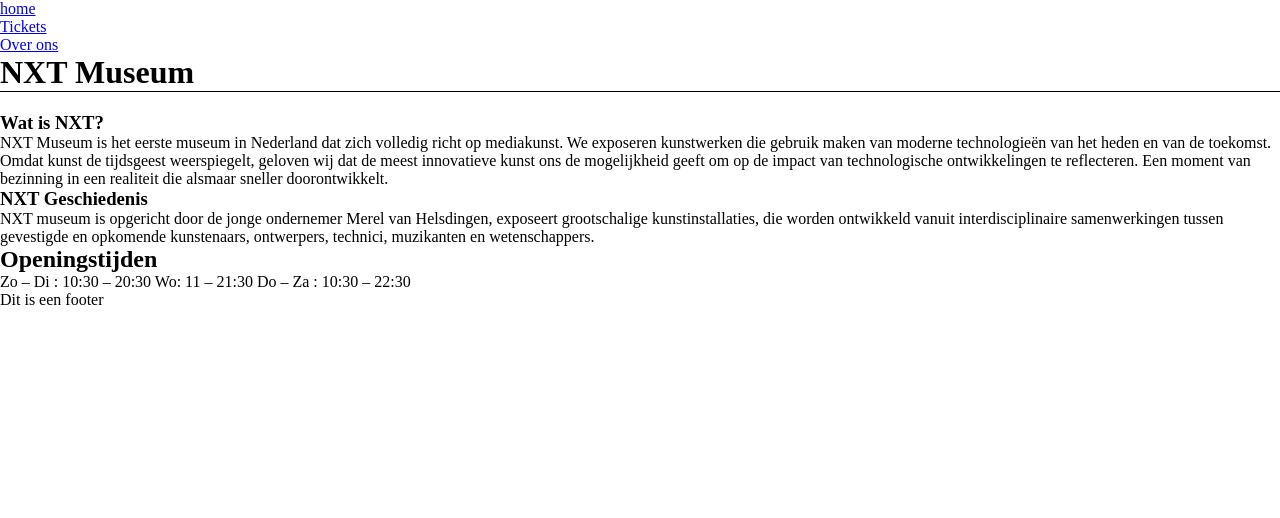
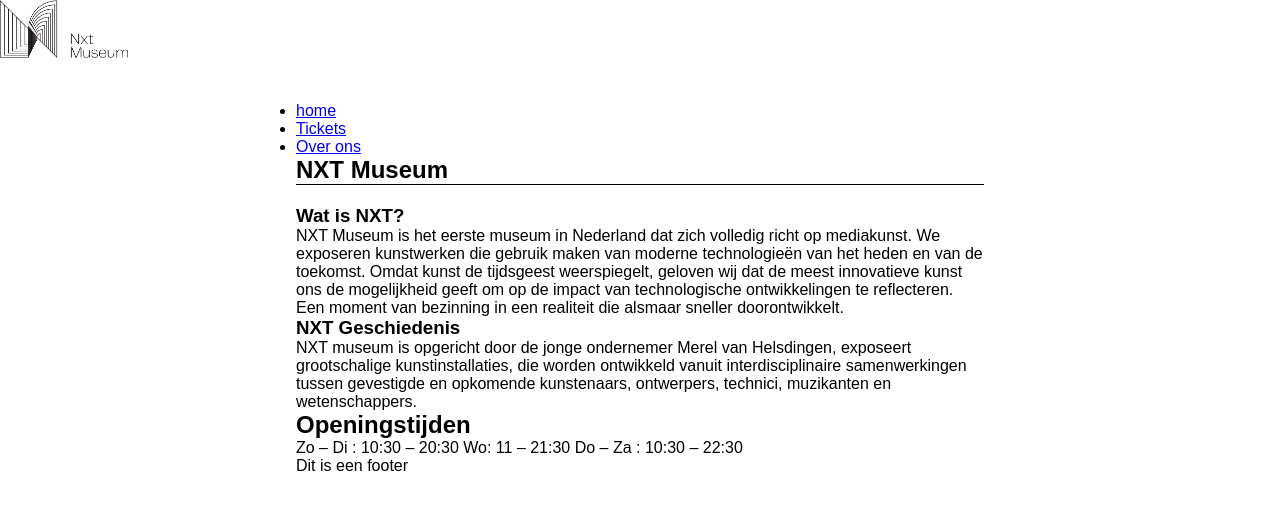
Before and after one commit to julnark/BO-Museum, a plain HTML site: page index.html in a window 1280 px wide. Drawn offline with Linux system fonts and the light colour scheme.

Commit message:
smallchange

```diff
--- a/css/style.css
+++ b/css/style.css
@@ -9,12 +9,22 @@ h1{
     margin-bottom: 20px;
     border-bottom: 1px solid black;
 }
-<<<<<<< HEAD
 h1{
     font-family:inherit;
 }
-=======
 *{
     font-family:Arial, Helvetica, sans-serif;
 }
->>>>>>> 34c5a3a893b3e0a011ed4c5520aaae32655d9a62
+
+img{
+    width:10%;
+}
+article{
+    width: 60vw;
+    margin: 0 auto;
+    padding: 40px;
+}
+
+.container {
+    display: flex;
+}
--- a/index.html
+++ b/index.html
@@ -2,13 +2,17 @@
 <html lang="en">
 
 <head>
-
+    <figure>
+        <img id="phonk" src="img/NxtMuseumLogoInBlack.png" alt="Logo">
+    </figure>
     <meta charset="UTF-8">
     <meta name="viewport" content="width=device-width, initial-scale=1.0">
     <link rel="stylesheet" href="css/style.css">
     <title>NXT Museum</title>
 </head>
 <body>
+
+<article>
     <header>
         <nav>
             <ul>
@@ -39,6 +43,7 @@
         Do – Za : 10:30 – 22:30
     </p>
     <footer>Dit is een footer</footer>
+</article>
 </body>
 
 </html>
```
Also changed, not shown: img/NxtMuseumLogoInBlack.png (added), img/ss.png (deleted).
